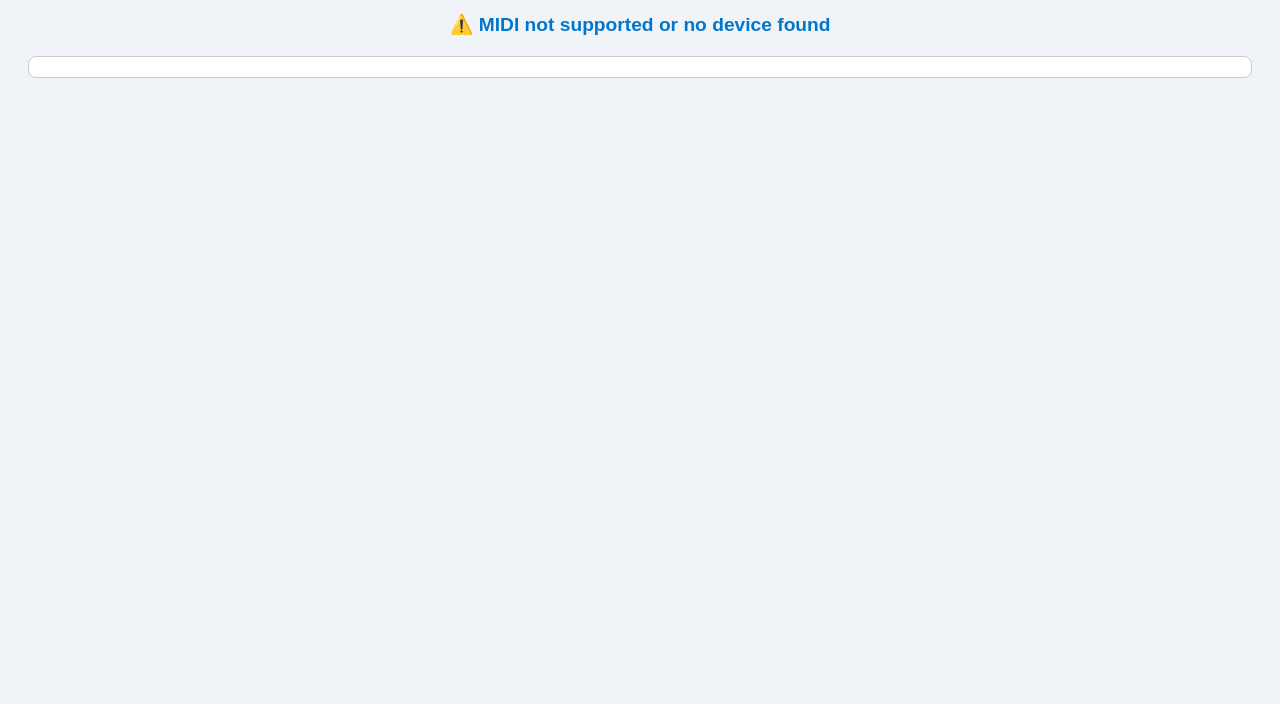
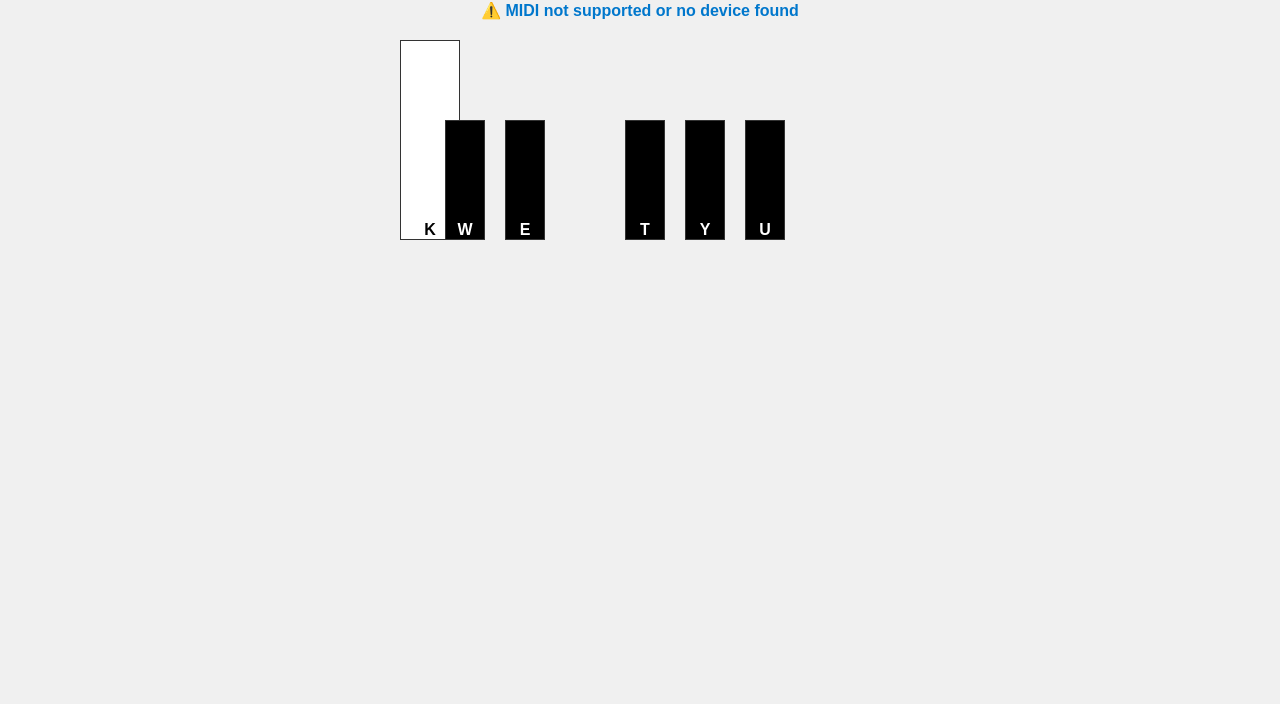
Before and after one commit to AditShiv/Online-Piano, a plain HTML site: page index.html in a window 1280 px wide. Shown: the part 96-800 px from the top of the page. Drawn offline with Linux system fonts and the light colour scheme.

Commit message:
Add files via upload

```diff
--- a/index.html
+++ b/index.html
@@ -2,13 +2,31 @@
 <html lang="en">
 <head>
   <meta charset="UTF-8">
-  <title>MIDI Piano Input</title>
+  <title>Interactive Piano</title>
   <link rel="stylesheet" href="style.css">
 </head>
 <body>
-  <h1>🎶 MIDI Piano Input Demo</h1>
-  <div id="midi-status">🎹 MIDI not connected</div>
-  <div id="midi-log"></div>
+  <h1>🎹 Interactive Piano</h1>
+  <div id="midi-status">MIDI not connected</div>
+
+  <div class="piano">
+    <!-- White keys -->
+    <div class="key white" data-note="C4">A</div>
+    <div class="key white" data-note="D4">S</div>
+    <div class="key white" data-note="E4">D</div>
+    <div class="key white" data-note="F4">F</div>
+    <div class="key white" data-note="G4">G</div>
+    <div class="key white" data-note="A4">H</div>
+    <div class="key white" data-note="B4">J</div>
+    <div class="key white" data-note="C5">K</div>
+
+    <!-- Black keys -->
+    <div class="key black" data-note="C#4" style="left: 45px;">W</div>
+    <div class="key black" data-note="D#4" style="left: 105px;">E</div>
+    <div class="key black" data-note="F#4" style="left: 225px;">T</div>
+    <div class="key black" data-note="G#4" style="left: 285px;">Y</div>
+    <div class="key black" data-note="A#4" style="left: 345px;">U</div>
+  </div>
 
   <script src="script.js"></script>
 </body>
--- a/script.js
+++ b/script.js
@@ -1,8 +1,36 @@
-// MIDI Setup
-let midiAccess = null;
+// Note mapping for PC keyboard
+const keyMap = {
+  'a': 'C4', 's': 'D4', 'd': 'E4', 'f': 'F4',
+  'g': 'G4', 'h': 'A4', 'j': 'B4', 'k': 'C5',
+  'w': 'C#4', 'e': 'D#4', 't': 'F#4',
+  'y': 'G#4', 'u': 'A#4'
+};
 
-function onMIDISuccess(midi) {
-  midiAccess = midi;
+// Play note (highlight key)
+function playNote(note) {
+  const key = document.querySelector(`.key[data-note="${note}"]`);
+  if (key) {
+    key.classList.add('active');
+    setTimeout(() => key.classList.remove('active'), 200);
+  }
+}
+
+// Mouse click support
+document.querySelectorAll('.key').forEach(key => {
+  key.addEventListener('mousedown', () => {
+    const note = key.getAttribute('data-note');
+    playNote(note);
+  });
+});
+
+// PC keyboard support
+document.addEventListener('keydown', e => {
+  const note = keyMap[e.key.toLowerCase()];
+  if (note) playNote(note);
+});
+
+// MIDI support
+function onMIDISuccess(midiAccess) {
   document.getElementById("midi-status").textContent = "🎹 MIDI connected!";
   for (let input of midiAccess.inputs.values()) {
     input.onmidimessage = handleMIDIMessage;
@@ -15,29 +43,19 @@ function onMIDIFailure() {
 
 function handleMIDIMessage(event) {
   const [command, note, velocity] = event.data;
-
-  // Note on message (command 144) with velocity > 0
   if (command === 144 && velocity > 0) {
-    logNote(note);
+    const noteName = midiNoteToName(note);
+    playNote(noteName);
   }
 }
 
-function logNote(note) {
-  const noteName = midiNoteToName(note);
-  const log = document.getElementById("midi-log");
-  const entry = document.createElement("div");
-  entry.textContent = `🎵 Played: ${noteName}`;
-  log.prepend(entry);
-}
-
 function midiNoteToName(note) {
-  const notes = ["C", "C♯", "D", "D♯", "E", "F", "F♯", "G", "G♯", "A", "A♯", "B"];
+  const notes = ["C", "C#", "D", "D#", "E", "F", "F#", "G", "G#", "A", "A#", "B"];
   const octave = Math.floor(note / 12) - 1;
   const name = notes[note % 12];
   return `${name}${octave}`;
 }
 
-// Request MIDI access
 if (navigator.requestMIDIAccess) {
   navigator.requestMIDIAccess().then(onMIDISuccess, onMIDIFailure);
 } else {
--- a/style.css
+++ b/style.css
@@ -1,35 +1,55 @@
 body {
-  font-family: Arial, sans-serif;
-  background: #f0f4f8;
+  font-family: sans-serif;
+  text-align: center;
+  background: #f0f0f0;
   padding: 20px;
-  text-align: center;
 }
 
 h1 {
-  color: #333;
+  margin-bottom: 10px;
 }
 
 #midi-status {
-  margin: 20px 0;
-  font-size: 1.2em;
+  margin-bottom: 20px;
   font-weight: bold;
   color: #0077cc;
 }
 
-#midi-log {
-  margin-top: 20px;
-  max-height: 300px;
-  overflow-y: auto;
-  padding: 10px;
-  background: #ffffff;
-  border: 1px solid #ccc;
-  border-radius: 8px;
+.piano {
+  position: relative;
+  width: 480px;
+  height: 200px;
+  margin: 0 auto;
 }
 
-#midi-log div {
-  margin: 5px 0;
-  padding: 8px;
-  background: #e0f7fa;
-  border-radius: 5px;
-  font-size: 1em;
+.key {
+  position: absolute;
+  bottom: 0;
+  width: 60px;
+  height: 200px;
+  border: 1px solid #333;
+  box-sizing: border-box;
+  display: flex;
+  align-items: flex-end;
+  justify-content: center;
+  font-weight: bold;
+  cursor: pointer;
+  user-select: none;
 }
+
+.white {
+  background: white;
+  z-index: 1;
+}
+
+.black {
+  background: black;
+  color: white;
+  height: 120px;
+  width: 40px;
+  z-index: 2;
+}
+
+.key.active {
+  background: #ffcc00 !important;
+}
```
